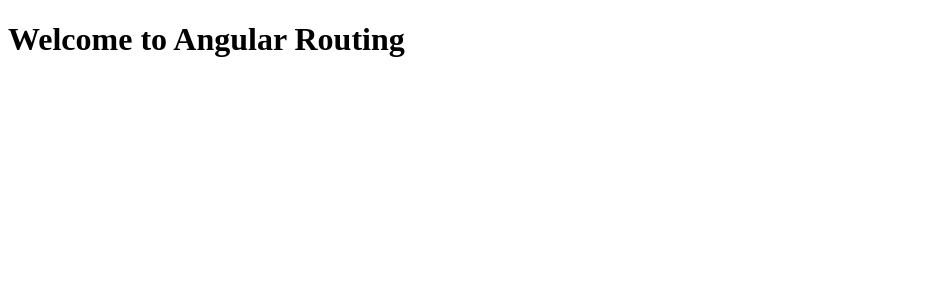
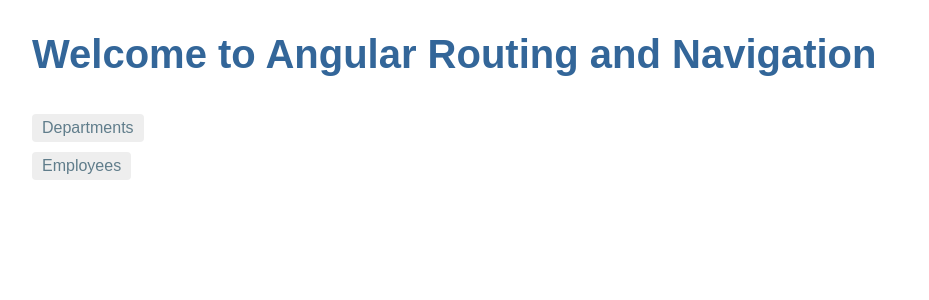
Before and after one commit to raj1020/angular-routing, an Angular app: page / in a window 1280 px wide. Shown: the top 300 px of the page, without its empty margins (0-929 px from the left). Built offline with nearby package versions, Linux system fonts and the light colour scheme.

Commit message:
added buttons and style

```diff
--- a/src/app/app.component.html
+++ b/src/app/app.component.html
@@ -3,19 +3,27 @@
 
 
 
-<div
->
+<div>
 
 
   <div>
 
 
 
-    <h1>Welcome to Angular Routing</h1>
+    <h1>Welcome to Angular Routing and Navigation</h1>
 
 
 
   </div>
+
+  <nav>
+    <div><a routerLink= "/departments" routerLinkActive = "active">Departments</a></div>
+    <div><a routerLink = "/employees" routerLinkActive= "active">Employees</a></div>
+
+
+
+
+  </nav>
 
 
 
@@ -26,3 +34,4 @@
 
 
 <router-outlet></router-outlet>
+<!-- Routed view goes here -->
--- a/src/styles.scss
+++ b/src/styles.scss
@@ -1 +1,126 @@
 /* You can add global styles to this file, and also import other style files */
+/* Master Styles */
+h1 {
+    color: #369;
+    font-family: Arial, Helvetica, sans-serif;
+    font-size: 250%;
+  }
+  h2, h3 {
+    color: #444;
+    font-family: Arial, Helvetica, sans-serif;
+    font-weight: lighter;
+  }
+  body {
+    margin: 2em;
+  }
+  body, input[text], button {
+    color: #888;
+    font-family: Cambria, Georgia;
+  }
+  a {
+    cursor: pointer;
+    cursor: hand;
+  }
+  button {
+    font-family: Arial;
+    background-color: #eee;
+    border: none;
+    padding: 5px 10px;
+    border-radius: 4px;
+    cursor: pointer;
+    cursor: hand;
+  }
+  button:hover {
+    background-color: #cfd8dc;
+  }
+  button:disabled {
+    background-color: #eee;
+    color: #aaa;
+    cursor: auto;
+  }
+
+  /* Navigation link styles */
+  nav a {
+    padding: 5px 10px;
+    text-decoration: none;
+    margin-top: 10px;
+    display: inline-block;
+    background-color: #eee;
+    border-radius: 4px;
+  }
+  nav a:visited, a:link {
+    color: #607D8B;
+  }
+  nav a:hover {
+    color: #039be5;
+    background-color: #CFD8DC;
+  }
+  nav a.active {
+    color: #039be5;
+  }
+
+  /* items class */
+  .items {
+    margin: 0 0 2em 0;
+    list-style-type: none;
+    padding-left: 0;
+    width: 10em;
+  }
+  .items li {
+    cursor: pointer;
+    position: relative;
+    left: 0;
+    background-color: #EEE;
+    margin: .5em;
+    padding: .3em;
+    height: 1.6em;
+    border-radius: 4px;
+  }
+  .items li:hover {
+    color: #607D8B;
+    background-color: #DDD;
+    left: .1em;
+  }
+  .items li.selected:hover {
+    background-color: #BBD8DC;
+    color: white;
+  }
+
+  .items .text {
+    position: relative;
+    top: -3px;
+  }
+
+  .items li {
+    cursor: pointer;
+    position: relative;
+    left: 0;
+    background-color: #EEE;
+    margin: .5em;
+    padding: .3em;
+    height: 1.6em;
+    border-radius: 4px;
+  }
+
+  .items .badge {
+    display: inline-block;
+    font-size: small;
+    color: white;
+    padding: 0.8em 0.7em 0 0.7em;
+    background-color: #607D8B;
+    line-height: 1em;
+    position: relative;
+    left: -1px;
+    top: -4px;
+    height: 1.8em;
+    margin-right: .8em;
+    border-radius: 4px 0 0 4px;
+  }
+  .items li.selected {
+    background-color: #CFD8DC;
+    color: white;
+  }
+  /* everywhere else */
+  * {
+    font-family: Arial, Helvetica, sans-serif;
+  }
```
